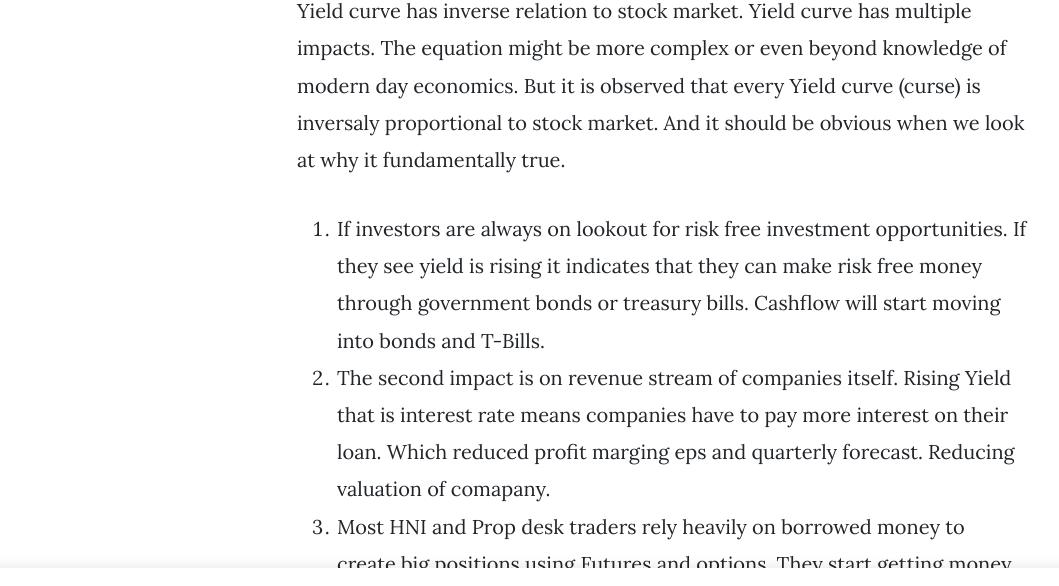
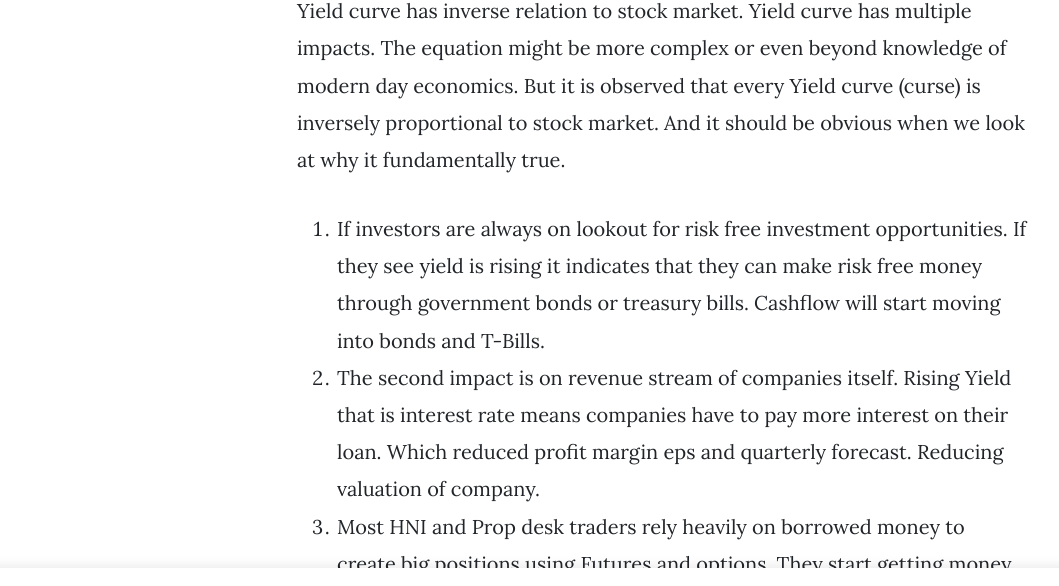
Before and after one commit to devnull-cmd/tvdry-jekyll, a Jekyll site: the page built from _posts/2021-03-24-hot-to-select-market.md, in a window 1280 px wide and 900 px high, scrolled down 1027 px. Shown: the part 262-848 px from the top of the window, without its empty margins (73-1132 px from the left). Built offline with Jekyll 4.4.1, drawn with Linux system fonts in a browser that asks for light colours; nearby versions of some CDN libraries; comment, search, counter and statistics services are not loaded.

Commit message:
Article 3 : Update

```diff
--- a/_posts/2021-03-24-hot-to-select-market.md
+++ b/_posts/2021-03-24-hot-to-select-market.md
@@ -18,9 +18,9 @@ Market selection is very easy choice if you are only working from within that ma
 
 Now how do we select. Lets say yield curve is increasing. Yield curve increase means interest rates are increasing.
 
-Yield curve has inverse relation to stock market. Yield curve has multiple impacts. The equation might be more complex or even beyond knowledge of modern day economics. But it is observed that every Yield curve (curse) is inversaly proportional to stock market. And it should be obvious when we look at why it fundamentally true.
+Yield curve has inverse relation to stock market. Yield curve has multiple impacts. The equation might be more complex or even beyond knowledge of modern day economics. But it is observed that every Yield curve (curse) is inversely proportional to stock market. And it should be obvious when we look at why it fundamentally true.
 1. If investors are always on lookout for risk free investment opportunities. If they see yield is rising it indicates that they can make risk free money through government bonds or treasury bills. Cashflow will start moving into bonds and T-Bills.
-2. The second impact is on revenue stream of companies itself. Rising Yield that is interest rate means companies have to pay more interest on their loan. Which reduced profit marging eps and quarterly forecast. Reducing valuation of comapany.
+2. The second impact is on revenue stream of companies itself. Rising Yield that is interest rate means companies have to pay more interest on their loan. Which reduced profit margin eps and quarterly forecast. Reducing valuation of company.
 3. Most HNI and Prop desk traders rely heavily on borrowed money to create big positions using Futures and options. They start getting money on higher interest rate, since they also need to create higher returns than borrowing rates which are rising, they mostly reduce their positions or do not create very big positions. This causes liquidity crisis in stock market.
 
 There might be more reasons that Yield curve might have on stock market. So lets say globally yield curve is on the rise. Then you will see all stocks markets are either in consolidation or bear cycle. If Yield curve is consolidating or falling it means stock market is going to rising.
```
